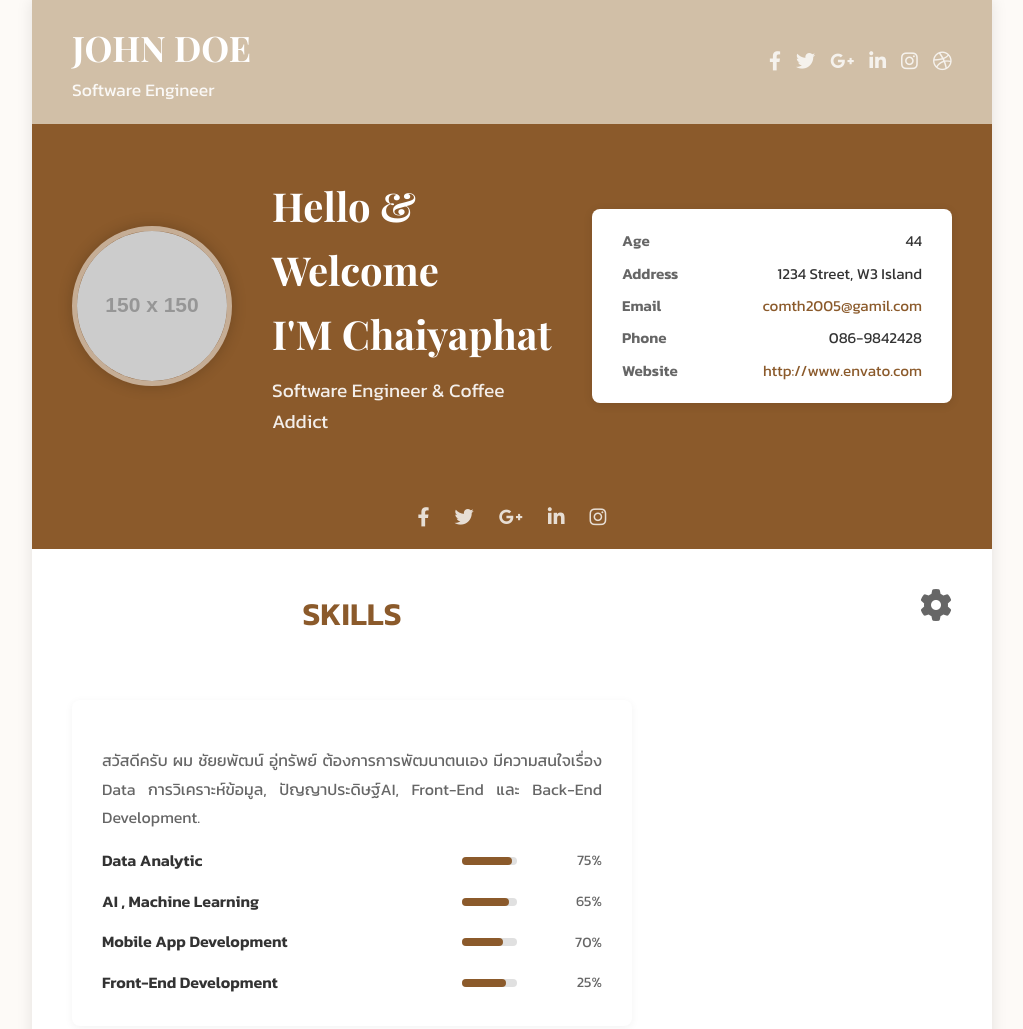
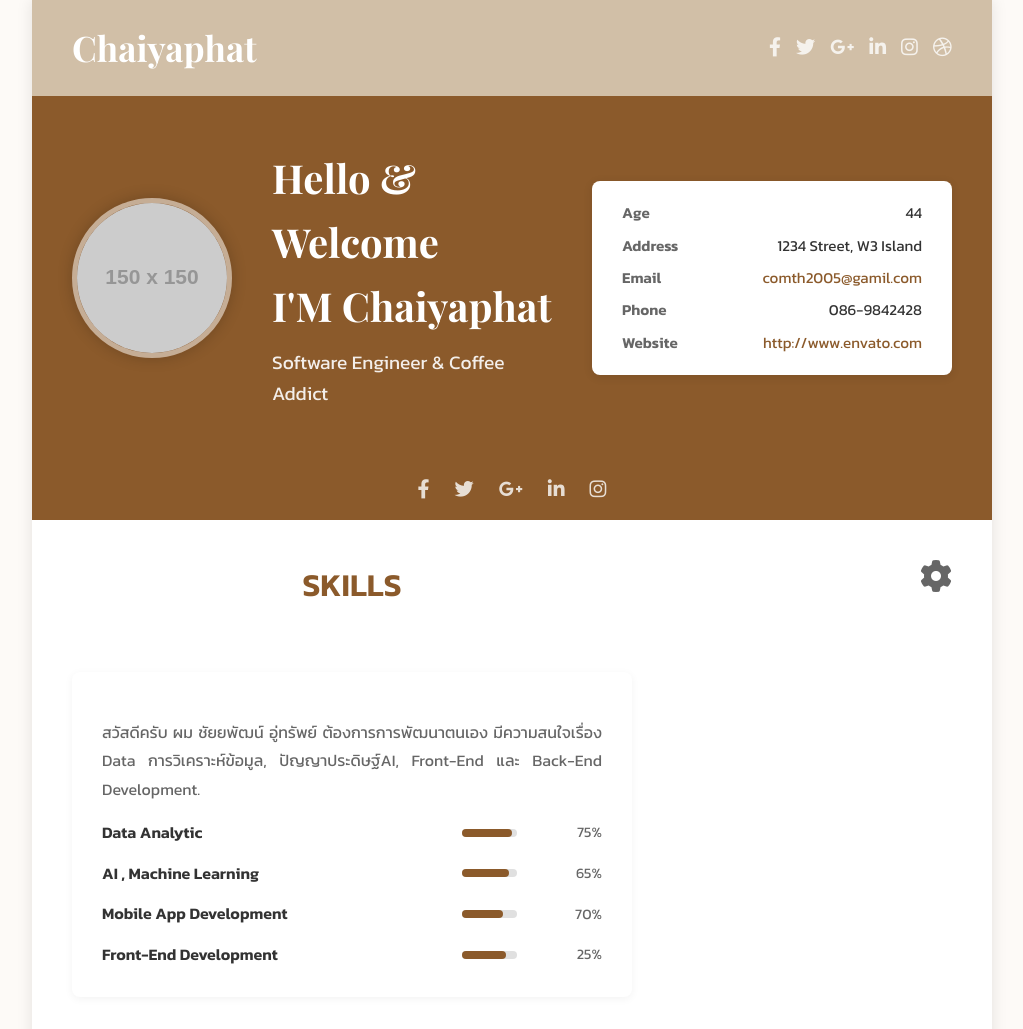
Before and after one commit to NatureScript/NatureScript.github.io, a plain HTML site: page resume/index.html in a window 1280 px wide. Shown: the top 1029 px of the page, without its empty margins (128-1151 px from the left). Drawn offline with nearby package versions, Linux system fonts and the light colour scheme; placeholder pictures from the web are drawn by us.

```diff
--- a/resume/index.html
+++ b/resume/index.html
@@ -362,8 +362,8 @@
     <div class="resume-container">
         <div class="header">
             <div>
-                <h1>JOHN DOE</h1>
-                <p>Software Engineer</p>
+                <h1>Chaiyaphat</h1>
+                <p></p>
             </div>
             <div class="social-icons">
                 <a href="#" target="_blank"><i class="fab fa-facebook-f"></i></a>
```
